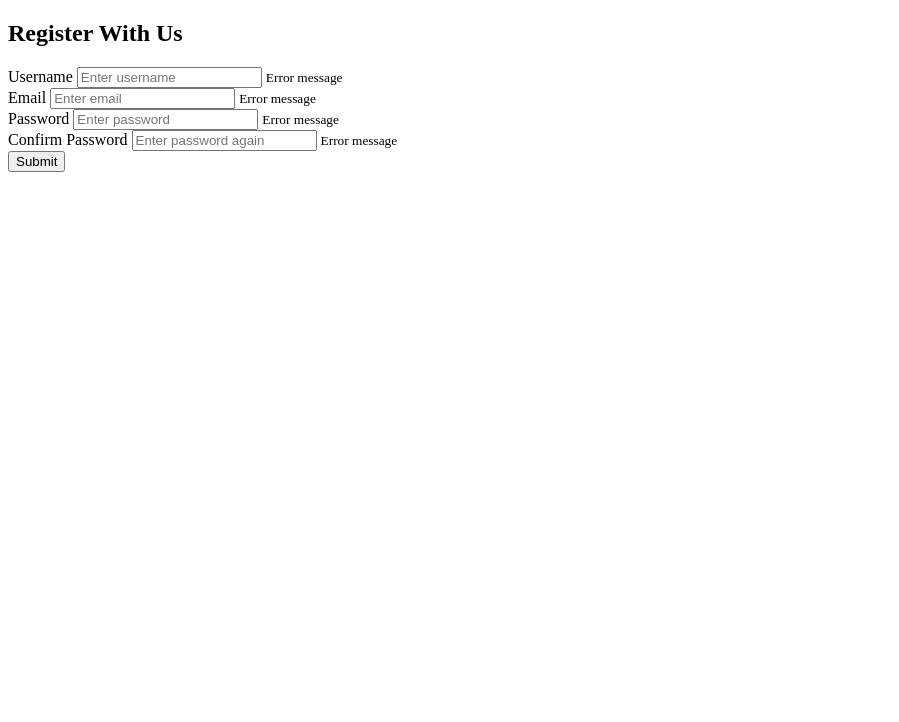
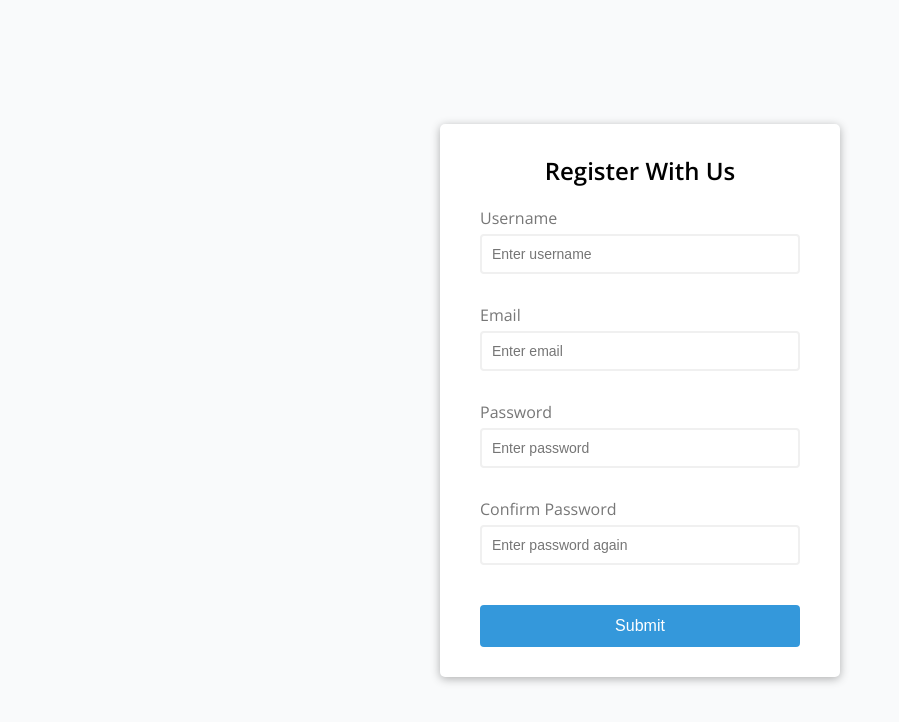
Before and after one commit to Wissanukhong/20-Web-Projects-With-Vanilla-JavaScript, a plain HTML site: page 1.FormValidator/FormValidation.html in a window 1280 px wide. Shown: the whole page, without its empty margins (0-899 px from the left). Drawn offline with nearby package versions, Linux system fonts and the light colour scheme.

Commit message:
feat: css form validation

```diff
--- a/1.FormValidator/FormValidation.css
+++ b/1.FormValidator/FormValidation.css
@@ -0,0 +1,99 @@
+/* เป็นการนำ google font มาใช้งาน */
+@import url("https://fonts.googleapis.com/css2?family=Open+Sans:wght@300;600&display=swap");
+
+:root {
+  --success-color: #2ecc71;
+  --error-color: #e74c3c;
+}
+
+* {
+  padding: 0;
+  margin: 0;
+  box-sizing: border-box;
+}
+
+body {
+  background-color: #f9fafb;
+  font-family: "Open Sans", sans-serif;
+  display: flex;
+  align-items: center;
+  justify-content: center;
+  min-height: 100vh;
+  margin: 0;
+}
+
+.container {
+  background-color: #fff;
+  border-radius: 5px;
+  box-shadow: 0 2px 10px rgba(0, 0, 0, 0.3);
+  width: 400px;
+}
+
+h2 {
+  text-align: center;
+  margin: 0 0 20px;
+}
+
+.form {
+  padding: 30px 40px;
+}
+
+.form-control {
+  margin-bottom: 10px;
+  padding-bottom: 20px;
+  position: relative;
+}
+
+.form-control label {
+  color: #777;
+  display: block;
+  margin-bottom: 5px;
+}
+
+.form-control input {
+  border: 2px solid #f0f0f0;
+  border-radius: 4px;
+  display: block;
+  width: 100%;
+  padding: 10px;
+  font-size: 14px;
+}
+
+/* เอาเส้นที่ฟ้าออกเวลาที่ mouse hover */
+.form-control input:focus {
+  outline: 0;
+  border-color: #777;
+}
+
+.form-control.succes input {
+  border-color: var(--success-color);
+}
+
+.form-control.error input {
+  border-color: var(--error-color);
+}
+
+.form-control small {
+  color: var(--error-color);
+  position: absolute;
+  bottom: 0;
+  left: 0;
+  visibility: hidden;
+}
+
+.form-control.error small {
+  visibility: visible;
+}
+
+.form button {
+  cursor: pointer;
+  background-color: #3498db;
+  border: 2px solid #3498db;
+  border-radius: 4px;
+  color: #fff;
+  display: block;
+  font-size: 16px;
+  padding: 10px;
+  margin-top: 20px;
+  width: 100%;
+}
--- a/1.FormValidator/FormValidation.html
+++ b/1.FormValidator/FormValidation.html
@@ -5,6 +5,7 @@
     <meta charset="UTF-8">
     <meta name="viewport" content="width=device-width, initial-scale=1.0">
     <title>Form validator</title>
+    <link rel="stylesheet" href="formValidation.css">
 </head>
 
 <body>
```
